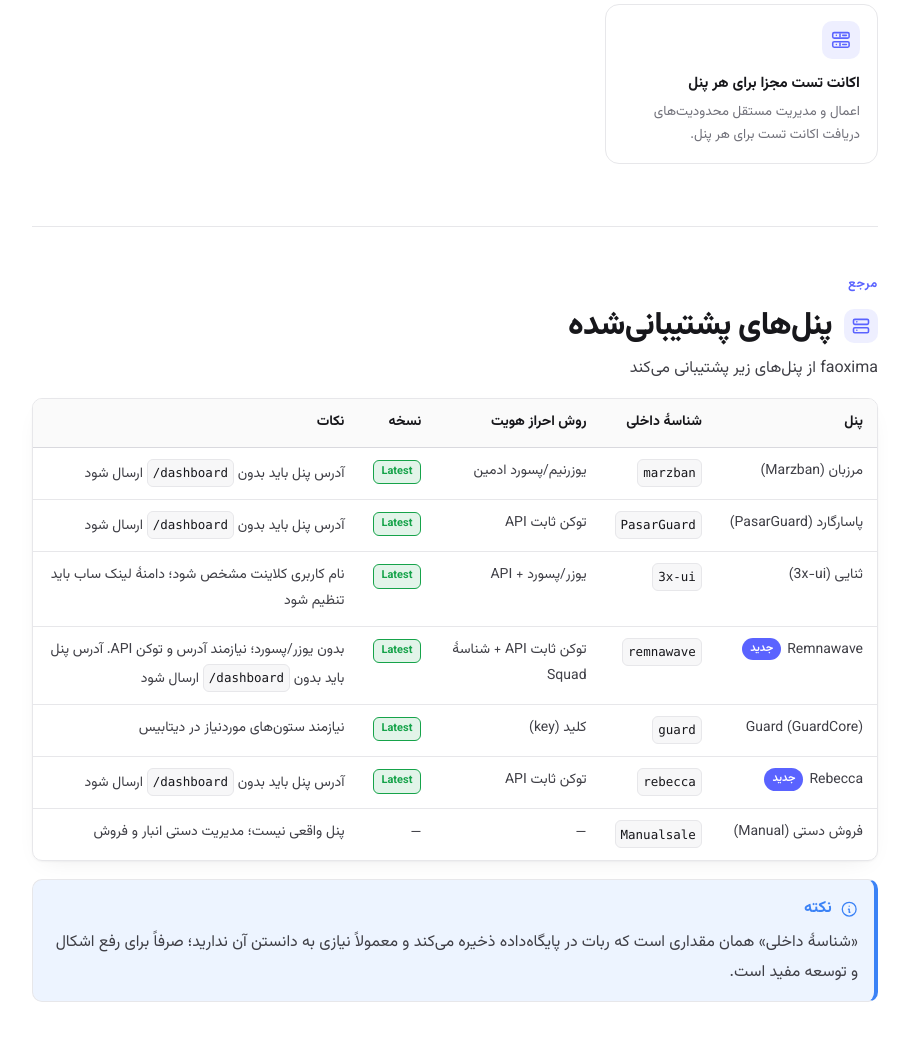
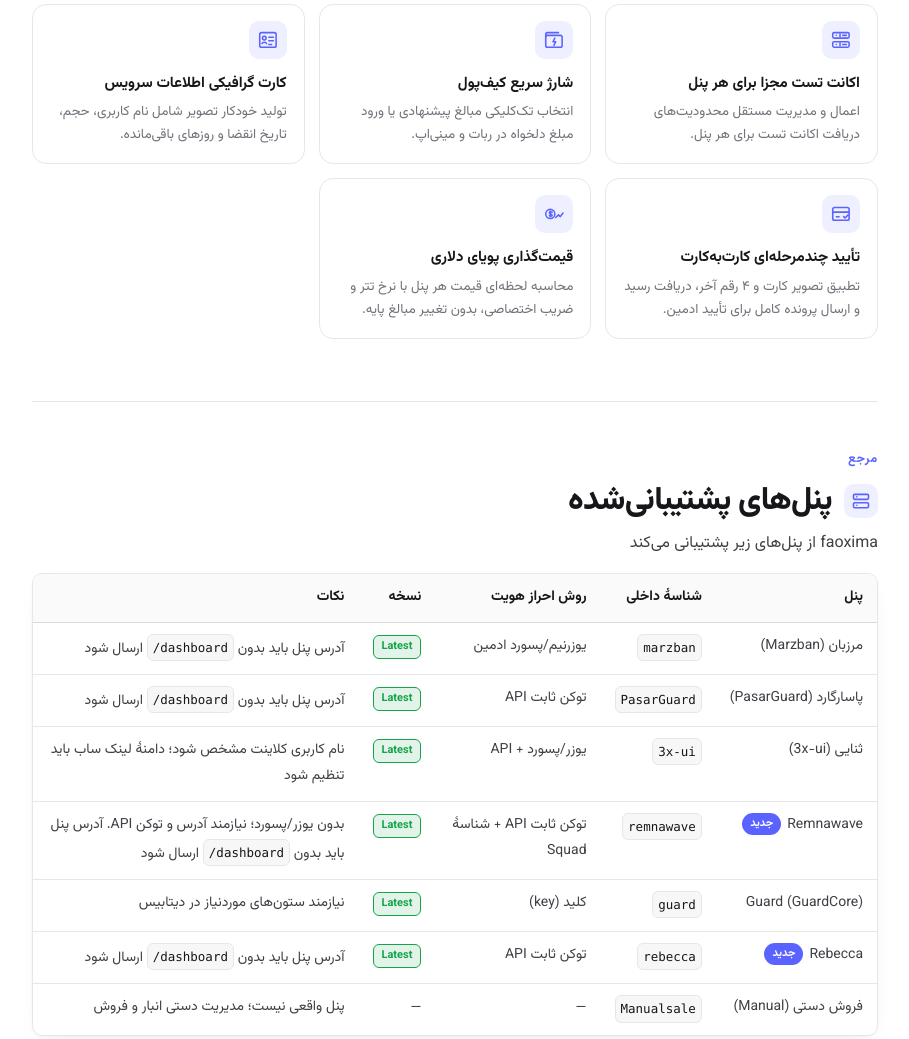
Before and after one commit to Mmd-Amir/faoxima-docs, a plain HTML site: page index.html in a window 1280 px wide. Shown: the part 3013-4052 px from the top of the page, without its empty margins (52-961 px from the left). Drawn offline with Linux system fonts and the light colour scheme.

Commit message:
Update index.html

```diff
--- a/index.html
+++ b/index.html
@@ -534,6 +534,10 @@
           <div class="card"><div class="ico"><svg class="icon" viewBox="0 0 24 24" aria-hidden="true"><path d="M4 11v8a2 2 0 0 0 2 2h12a2 2 0 0 0 2-2v-8"/><path d="M3 11h18L19 5H5z"/><path d="M9 11v10M15 11v10"/><path d="m9.5 7.8 1.6 1.6 3.4-3.4"/></svg></div><h4>قابلیت کانال اعتماد</h4><p>اتصال ربات به کانال اعتماد و انتشار خودکار گزارش تراکنش‌ها، شامل شارژ کیف پول و خرید اشتراک کاربران.</p></div>
           <div class="card"><div class="ico"><svg class="icon" viewBox="0 0 24 24" aria-hidden="true"><circle cx="12" cy="12" r="8"/><path d="M12 8v4l2.7 1.8"/><path d="M7 3.8 4 6.5M17 3.8l3 2.7"/></svg></div><h4>قابلیت رزرو اشتراک</h4><p>رزرو اشتراک جدید و جایگزینی خودکار آن پس از پایان حجم یا اعتبار زمانی سرویس فعلی.</p></div>
           <div class="card"><div class="ico"><svg class="icon" viewBox="0 0 24 24" aria-hidden="true"><rect x="3" y="4" width="18" height="6" rx="1.5"/><rect x="3" y="14" width="18" height="6" rx="1.5"/><path d="M7 7h.01M7 17h.01M14 7h4M14 17h4"/><path d="M11 5.5v3M11 15.5v3"/></svg></div><h4>اکانت تست مجزا برای هر پنل</h4><p>اعمال و مدیریت مستقل محدودیت‌های دریافت اکانت تست برای هر پنل.</p></div>
+          <div class="card"><div class="ico"><svg class="icon" viewBox="0 0 24 24" aria-hidden="true"><path d="M3 7h16a2 2 0 0 1 2 2v9a2 2 0 0 1-2 2H5a2 2 0 0 1-2-2z"/><path d="M3 9V6a2 2 0 0 1 2-2h12"/><path d="m13 10-2 4h3l-2 4"/></svg></div><h4>شارژ سریع کیف‌پول</h4><p>انتخاب تک‌کلیکی مبالغ پیشنهادی یا ورود مبلغ دلخواه در ربات و مینی‌اپ.</p></div>
+          <div class="card"><div class="ico"><svg class="icon" viewBox="0 0 24 24" aria-hidden="true"><rect x="3" y="4" width="18" height="16" rx="2"/><circle cx="8" cy="10" r="2"/><path d="M5.5 16c.8-2 4.2-2 5 0M13 9h5M13 13h5M13 17h3"/></svg></div><h4>کارت گرافیکی اطلاعات سرویس</h4><p>تولید خودکار تصویر شامل نام کاربری، حجم، تاریخ انقضا و روزهای باقی‌مانده.</p></div>
+          <div class="card"><div class="ico"><svg class="icon" viewBox="0 0 24 24" aria-hidden="true"><rect x="3" y="5" width="18" height="14" rx="2"/><path d="M3 10h18M7 15h3"/><path d="m15 15 1.5 1.5L20 13"/></svg></div><h4>تأیید چندمرحله‌ای کارت‌به‌کارت</h4><p>تطبیق تصویر کارت و ۴ رقم آخر، دریافت رسید و ارسال پرونده کامل برای تأیید ادمین.</p></div>
+          <div class="card"><div class="ico"><svg class="icon" viewBox="0 0 24 24" aria-hidden="true"><circle cx="8" cy="12" r="5"/><path d="M8 9v6M10 10.2c-.5-.8-3-.9-3 .6 0 1.7 3 1 3 2.6 0 1.5-2.5 1.5-3 .6"/><path d="m14 16 3-3 2 2 3-4"/></svg></div><h4>قیمت‌گذاری پویای دلاری</h4><p>محاسبه لحظه‌ای قیمت هر پنل با نرخ تتر و ضریب اختصاصی، بدون تغییر مبالغ پایه.</p></div>
         </div>
       </section>
 
@@ -557,10 +561,7 @@
             </tbody>
           </table>
         </div>
-        <div class="callout note">
-          <div class="ct"><svg class="icon" viewBox="0 0 24 24"><circle cx="12" cy="12" r="9"></circle><path d="M12 8h.01M11 12h1v4h1"></path></svg>نکته</div>
-          <p>«شناسهٔ داخلی» همان مقداری است که ربات در پایگاه‌داده ذخیره می‌کند و معمولاً نیازی به دانستن آن ندارید؛ صرفاً برای رفع اشکال و توسعه مفید است.</p>
-        </div>
+
       </section>
 
       <section id="faq">
```
